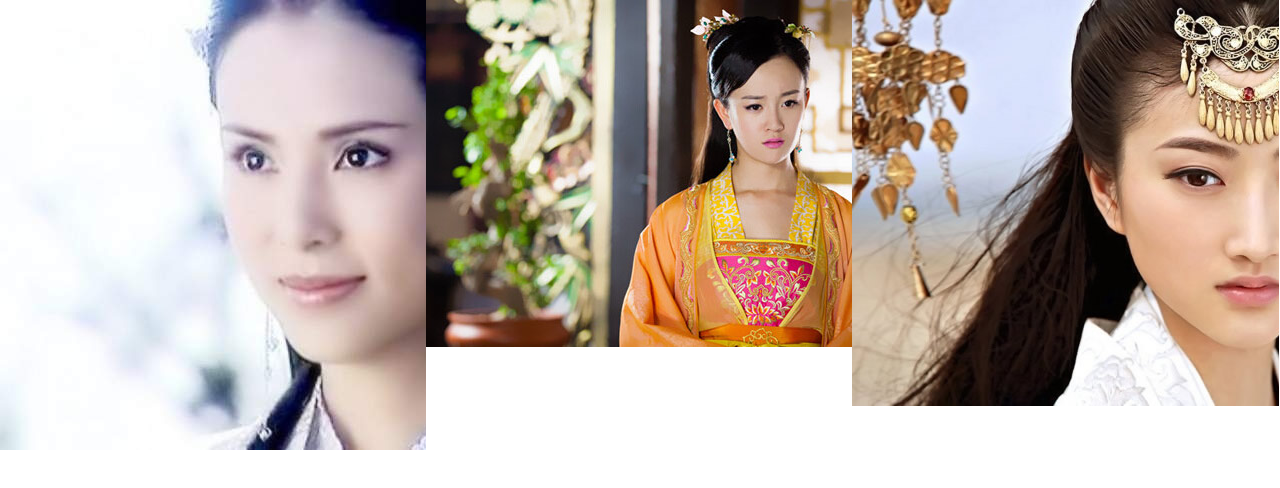
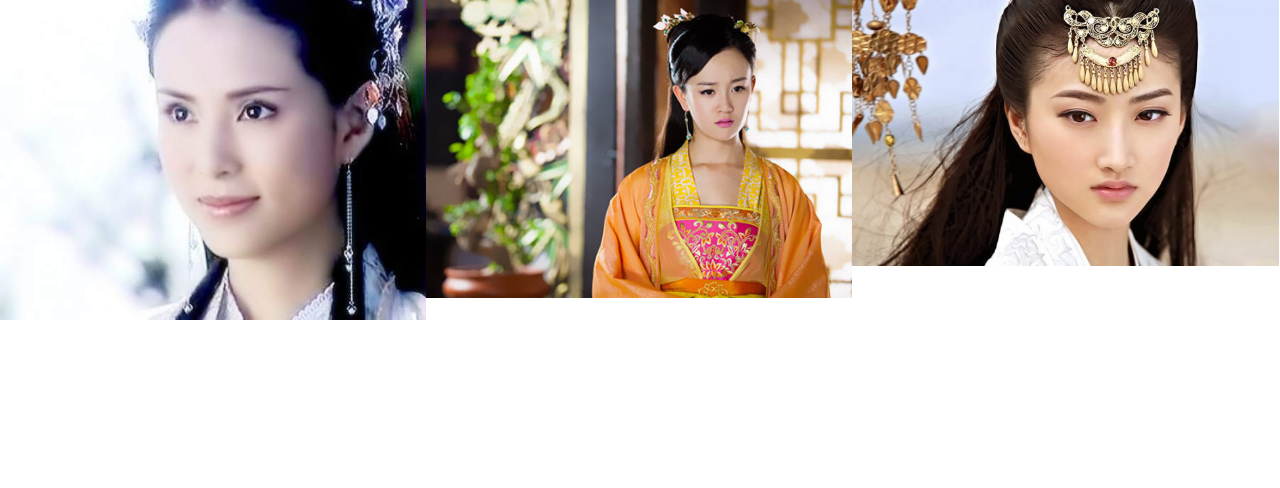
Before and after one commit to cqhxzy/20181226, a plain HTML site: page index.html in a window 1280 px wide. Drawn offline with Linux system fonts and the light colour scheme.

Commit message:
Update index.html

```diff
--- a/index.html
+++ b/index.html
@@ -14,6 +14,9 @@
 				width: 33.3%;
 				float: left;
 				overflow: hidden;
+			}
+			.box img{
+				width:100%;
 			}
 		</style>
 	</head>
```
